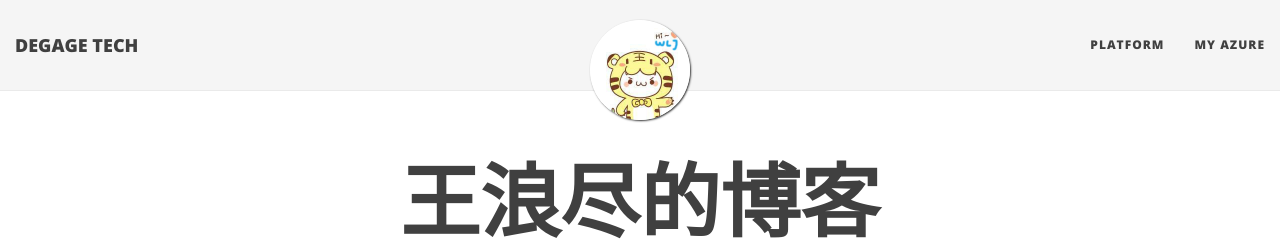
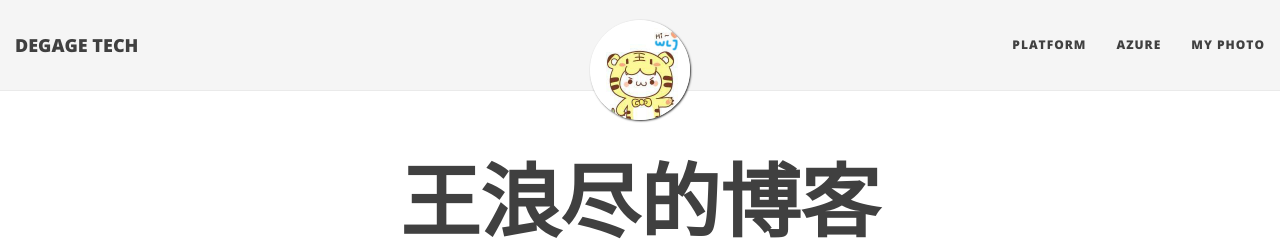
Before and after one commit to degagetech/degagetech.github.io, a Jekyll site: the page built from index.html, in a window 1280 px wide. Shown: the top 241 px of the page. Built offline with Jekyll 4.4.1, drawn with Linux system fonts in a browser that asks for light colours; nearby versions of some CDN libraries; the list of posts is cut into pages by our own code; some of the changed lines change nothing that is shown.

Commit message:
新增 my photo 菜单

```diff
--- a/_config.yml
+++ b/_config.yml
@@ -24,7 +24,8 @@ description: DEGAGE TECH
 # List of links in the navigation bar
 navbar-links:
   Platform: "https://github.com/degagetech/degage-platform-description"
-  My Azure: "http://azure.degage.tech"
+  Azure: "http://azure.degage.tech"
+  My Photo: "http://www.degage.tech:8091/Content/images/myphoto.jpg"
 
 # Image to show in the navigation bar - image must be a square (width = height)
 # Remove this parameter if you don't want an image in the navbar
```
